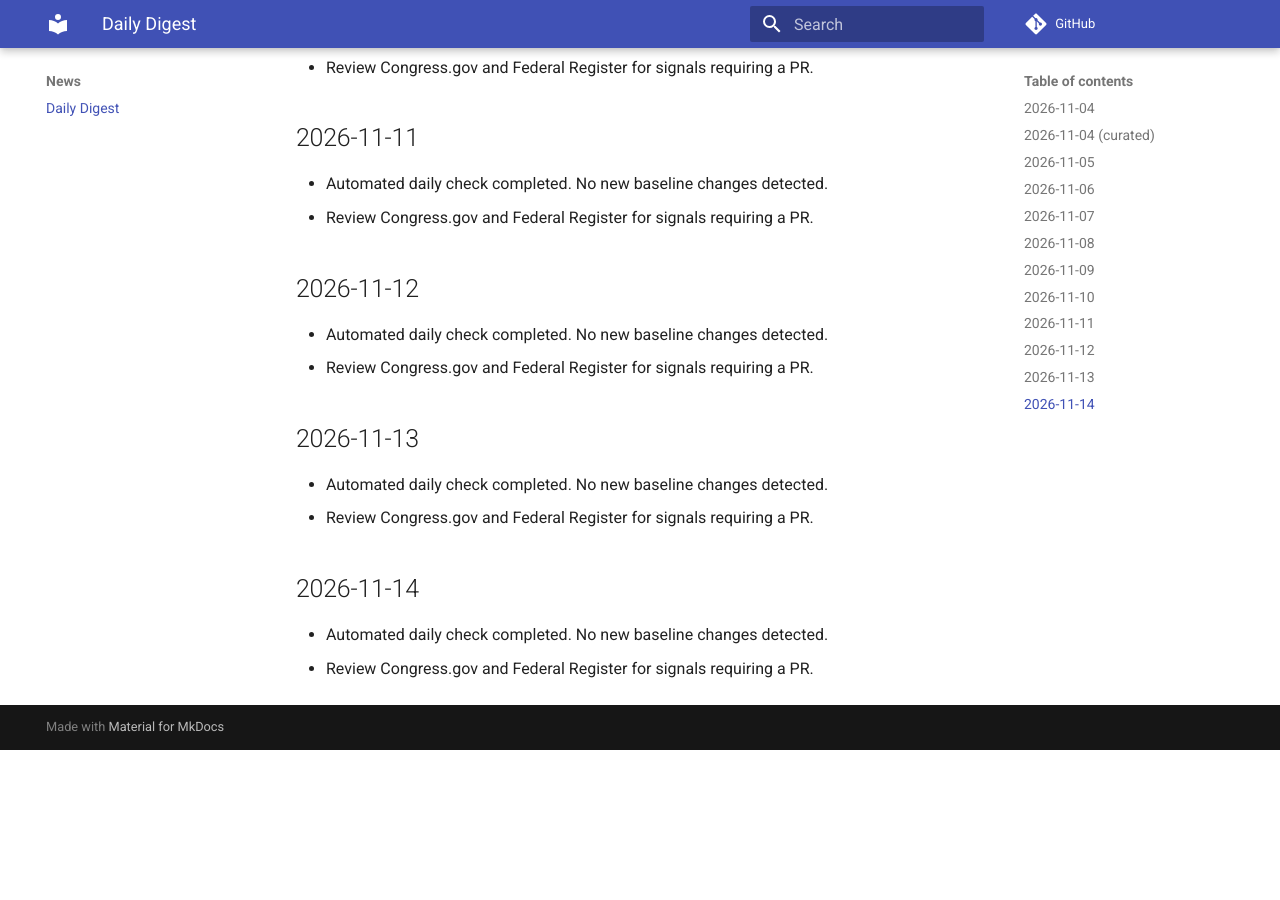
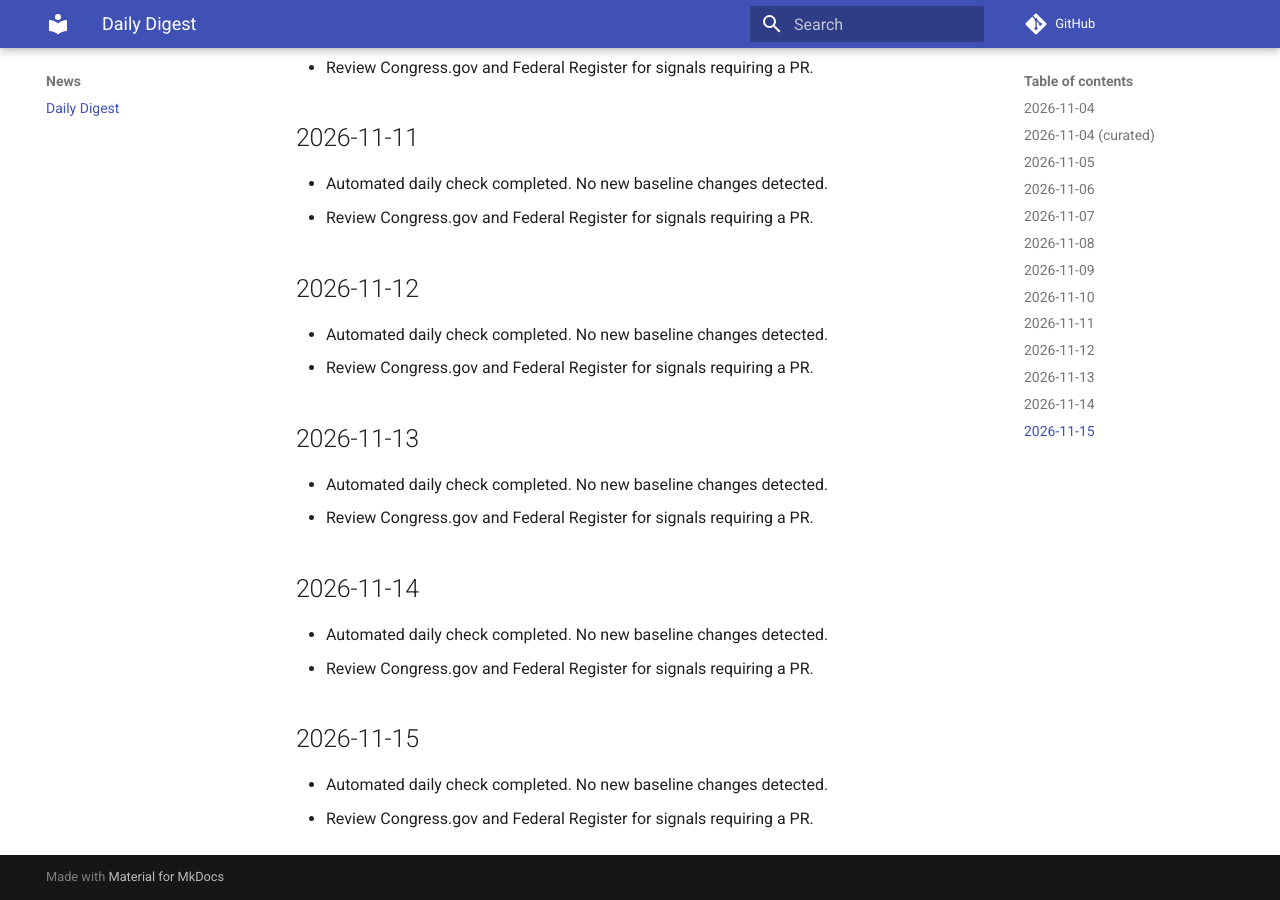
Before and after one commit to felipelago17/Congressional-Influence-Sanctions-Export-Controls, an MkDocs documentation site: the page built from docs/news/digest.md, in a window 1280 px wide and 900 px high, scrolled down 1443 px. Built offline with MkDocs 1.6.1 and Material for MkDocs 9.7.7, drawn with Linux system fonts in a browser that asks for light colours; comment, search, counter and statistics services are not loaded; before the commit the page ends 2193 px from its top, so only the background shows below that.

Commit message:
chore: daily digest

```diff
--- a/docs/news/digest.md
+++ b/docs/news/digest.md
@@ -60,3 +60,8 @@ Automated updates only. Tracker rows are added via pull request.
 
 - Automated daily check completed. No new baseline changes detected.
 - Review Congress.gov and Federal Register for signals requiring a PR.
+
+## 2026-11-15
+
+- Automated daily check completed. No new baseline changes detected.
+- Review Congress.gov and Federal Register for signals requiring a PR.
```
